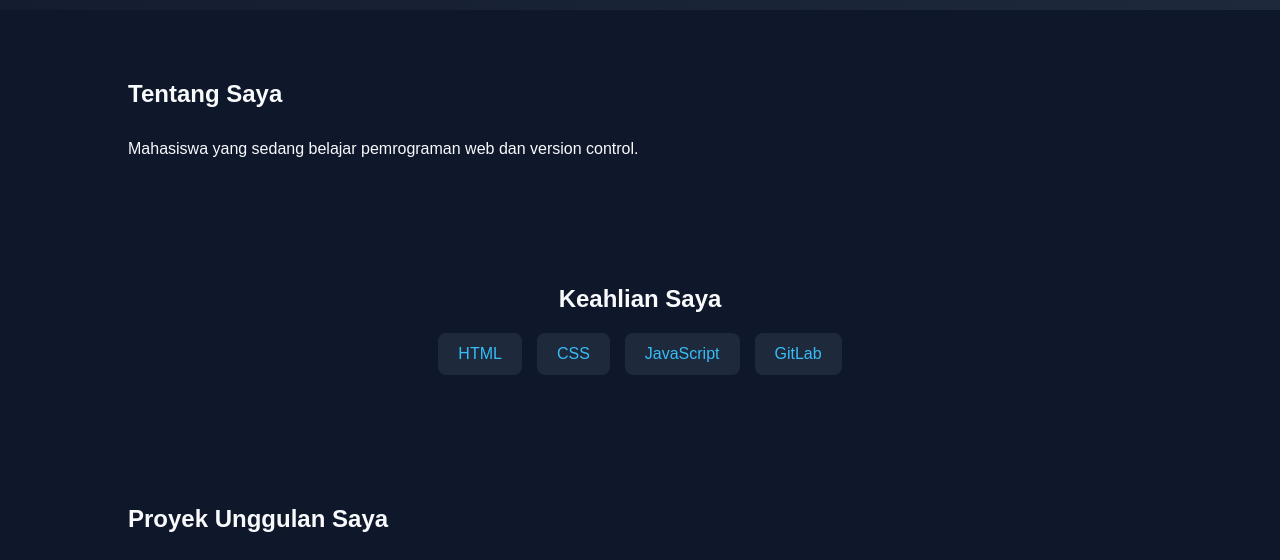
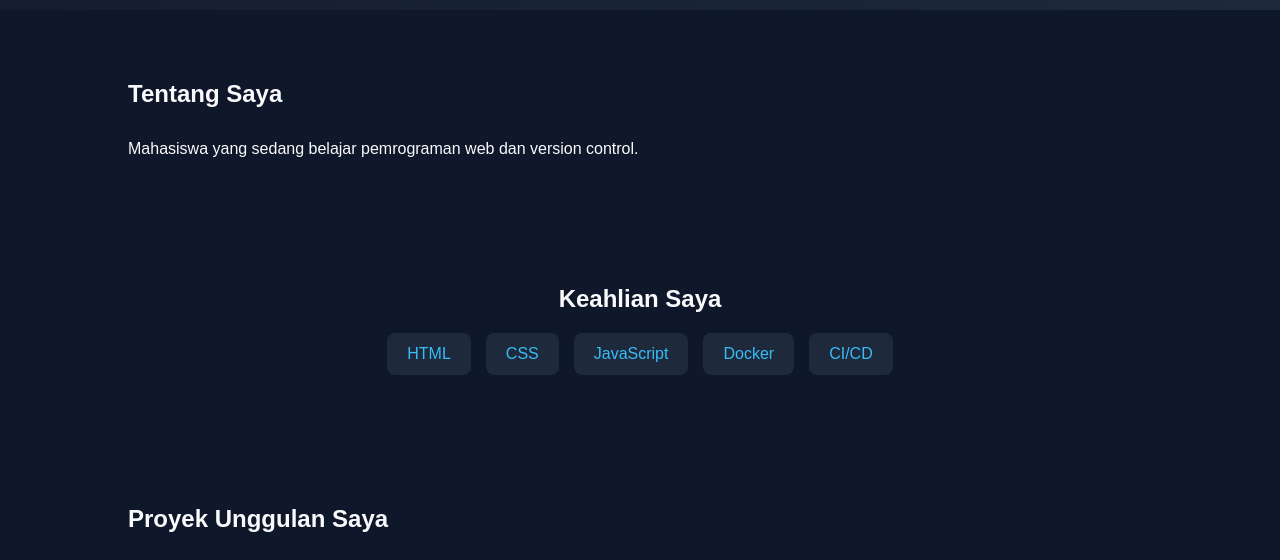
Before and after one commit to XCrusiderZ/devops-V, a plain HTML site: page index.html in a window 1280 px wide. Shown: the part 688-1248 px from the top of the page. Drawn offline with Linux system fonts and the light colour scheme.

Commit message:
feat: tambah skill Docker dan CI/CD di branch fitur-skills

```diff
--- a/index.html
+++ b/index.html
@@ -36,7 +36,8 @@
             <span>HTML</span>
             <span>CSS</span>
             <span>JavaScript</span>
-            <span>GitLab</span>
+            <span>Docker</span>
+            <span>CI/CD</span>
         </div>
     </section>
 
```
